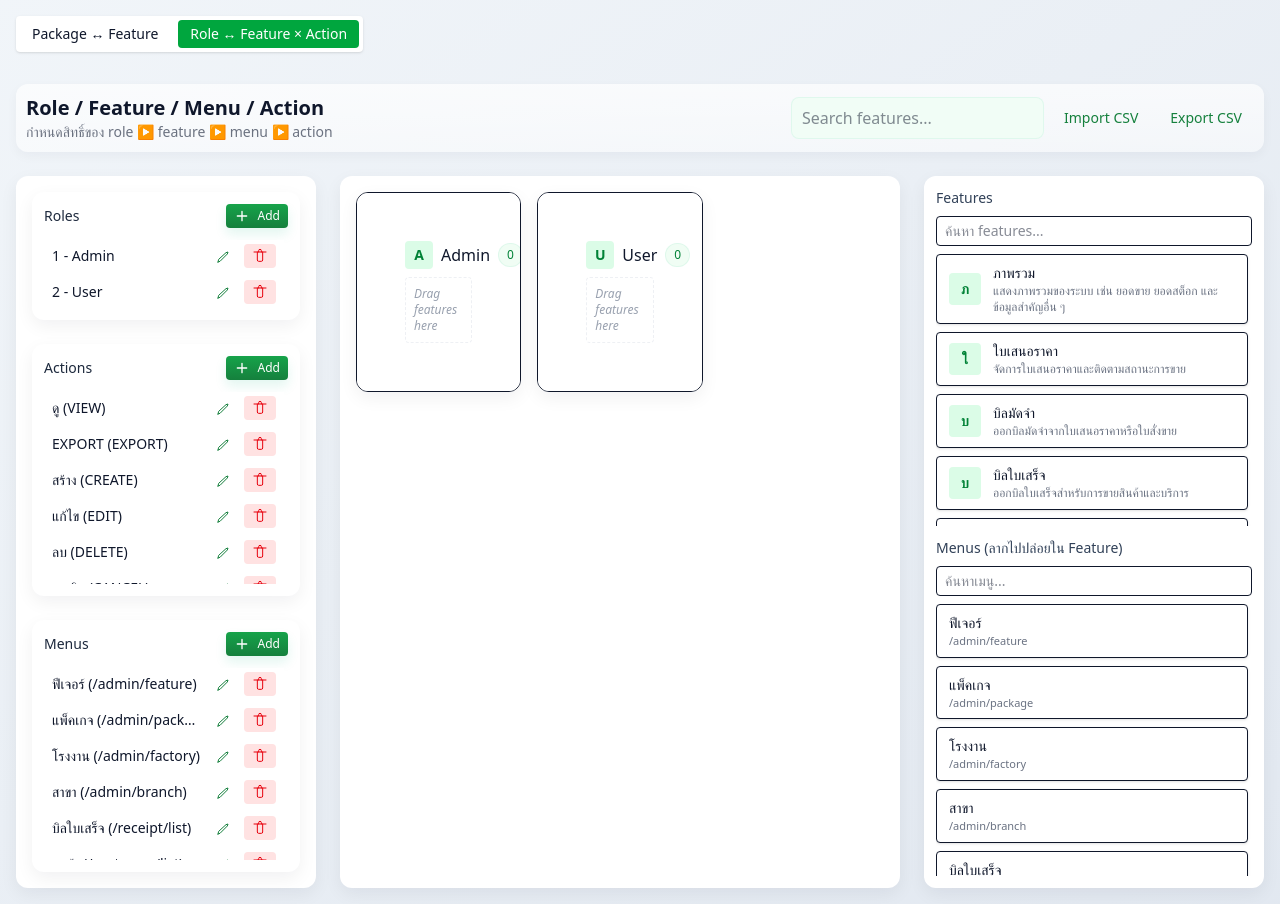
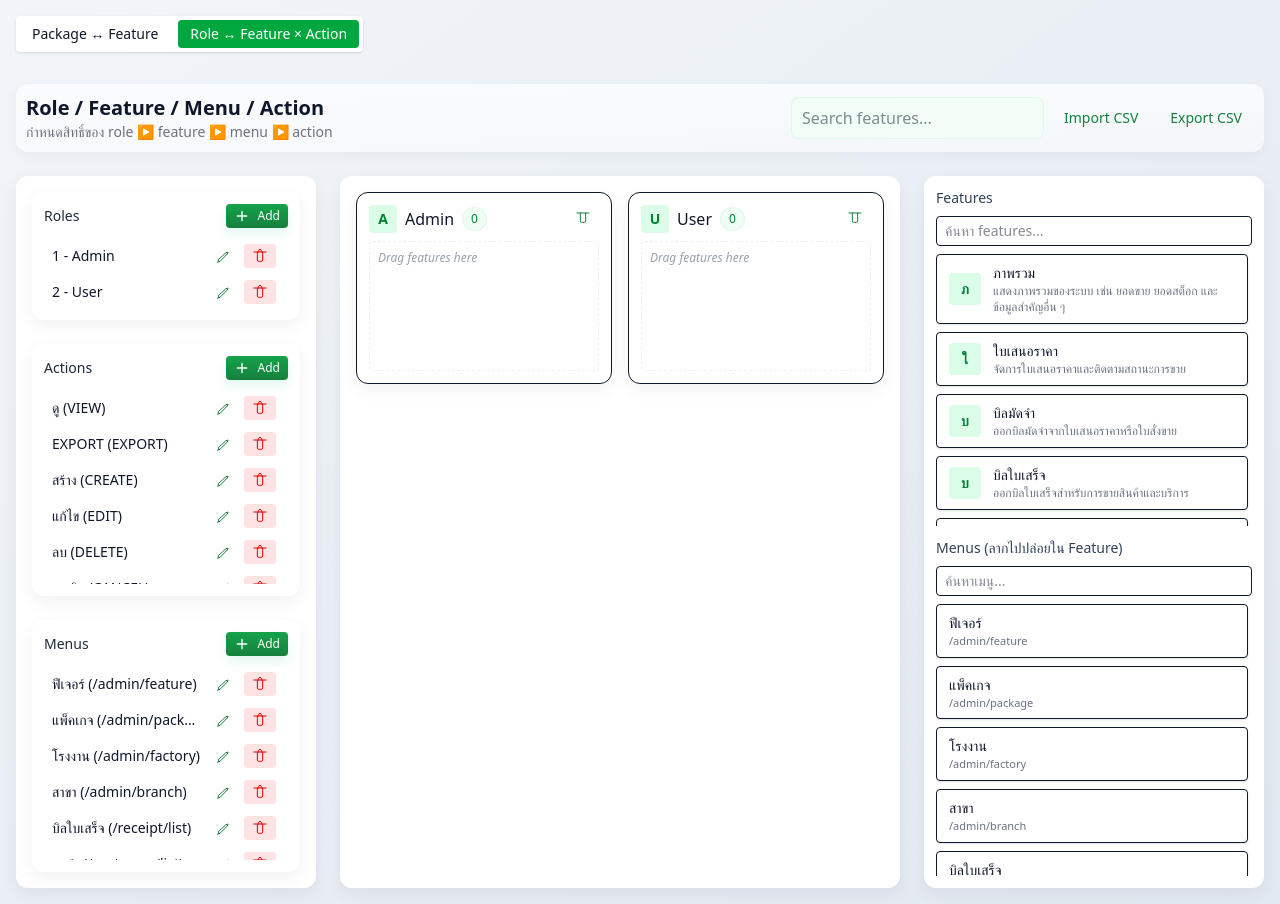
Before and after one commit to gvd1598/ssPermisstion, a React (Vite) app: page / in a window 1280 px wide. Both pictures are taken after a click on the button "Role ↔ Feature × Action". Built offline with nearby package versions, Linux system fonts and the light colour scheme.

Commit message:
RoleFeaturePermissionAdmin updated

```diff
--- a/src/components/RoleFeaturePermissionAdmin.tsx
+++ b/src/components/RoleFeaturePermissionAdmin.tsx
@@ -152,6 +152,10 @@ const RoleFeaturePermissionAdmin: React.FC = () => {
                 String(m.id).includes(s)
         );
     }, [menuSearch, menus]);
+
+    const roleGridColumns = `grid grid-cols-1 gap-4${
+        roles.length >= 2 ? " sm:grid-cols-2" : ""
+    }${roles.length >= 3 ? " lg:grid-cols-3" : ""}`;
 
     const cloneMapping = (
         m: RoleFeatureMenuActionMap
@@ -532,7 +536,7 @@ const RoleFeaturePermissionAdmin: React.FC = () => {
                 </div>
 
                 <div className="card p-4">
-                    <div className="grid grid-cols-1 sm:grid-cols-2 lg:grid-cols-3 gap-4">
+                    <div className={roleGridColumns}>
                         {roles.map((r) => {
                             const roleId = String(r.id);
                             const featureIds = Object.keys(mapping[roleId] ?? {});
@@ -541,7 +545,7 @@ const RoleFeaturePermissionAdmin: React.FC = () => {
                                     key={r.id}
                                     onDragOver={handleRoleDragOver()}
                                     onDrop={handleRoleDrop(r.id)}
-                                    className={`border rounded-lg p-12 bg-white card flex flex-col gap-2 min-h-48 relative max-h-[80vh] overflow-y-auto ${
+                                    className={`border rounded-lg p-3 bg-white card flex flex-col gap-2 min-h-48 relative max-h-[80vh] overflow-y-auto ${
                                         roleId === droppedRoleId
                                             ? "ring-2 ring-[rgba(16,185,129,0.24)]"
                                             : ""
```
